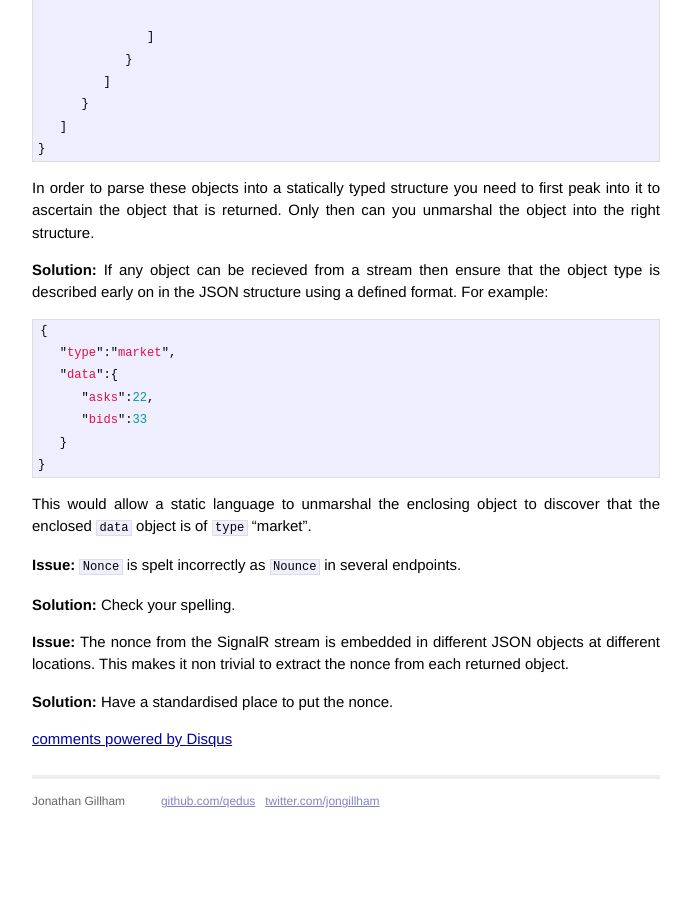
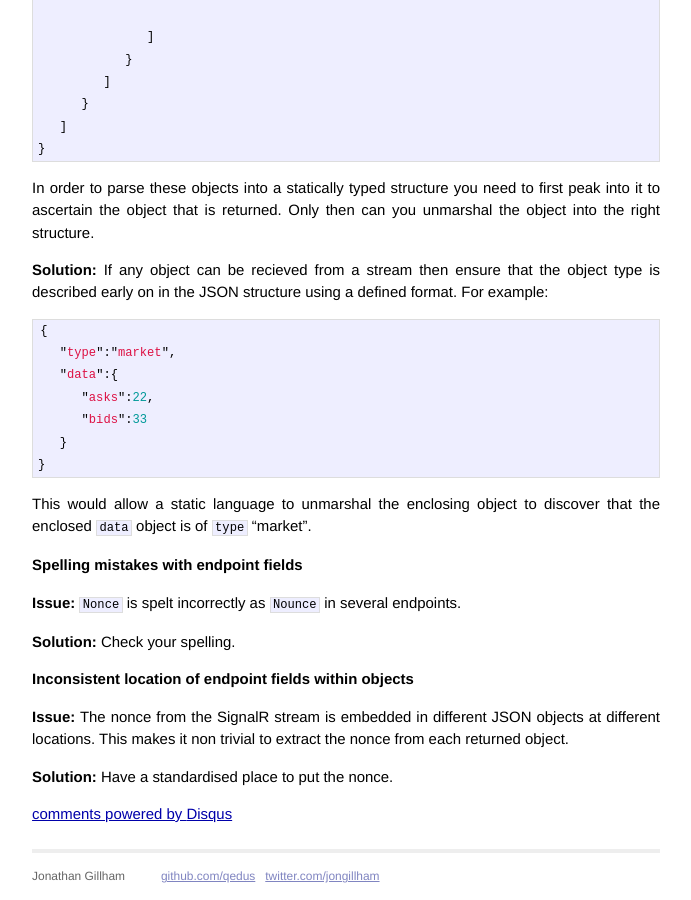
Before and after one commit to qedus/qedus.github.io, a Jekyll site: the page built from _posts/2019-02-27-how-i-would-improve-the-bittrex-api.md, in a window 1280 px wide and 900 px high, scrolled down 1761 px. Shown: the whole window, without its empty margins (294-985 px from the left). Built offline with Jekyll 4.4.1, drawn with Linux system fonts in a browser that asks for light colours; comment, search, counter and statistics services are not loaded; before the commit the page ends 2586 px from its top, so only the background shows below that.

Commit message:
Update 2019-02-27-how-i-would-improve-the-bittrex-api.md

````diff
--- a/_posts/2019-02-27-how-i-would-improve-the-bittrex-api.md
+++ b/_posts/2019-02-27-how-i-would-improve-the-bittrex-api.md
@@ -93,10 +93,12 @@ In order to parse these objects into a statically typed structure you need to fi
 ```
 This would allow a static language to unmarshal the enclosing object to discover that the enclosed `data` object is of `type` "market".
 
+### Spelling mistakes with endpoint fields
 **Issue:** `Nonce` is spelt incorrectly as `Nounce` in several endpoints.
 
 **Solution:** Check your spelling.
 
+### Inconsistent location of endpoint fields within objects
 **Issue:** The nonce from the SignalR stream is embedded in different JSON objects at different locations. This makes it non trivial to extract the nonce from each returned object.
 
 **Solution:** Have a standardised place to put the nonce.
````
